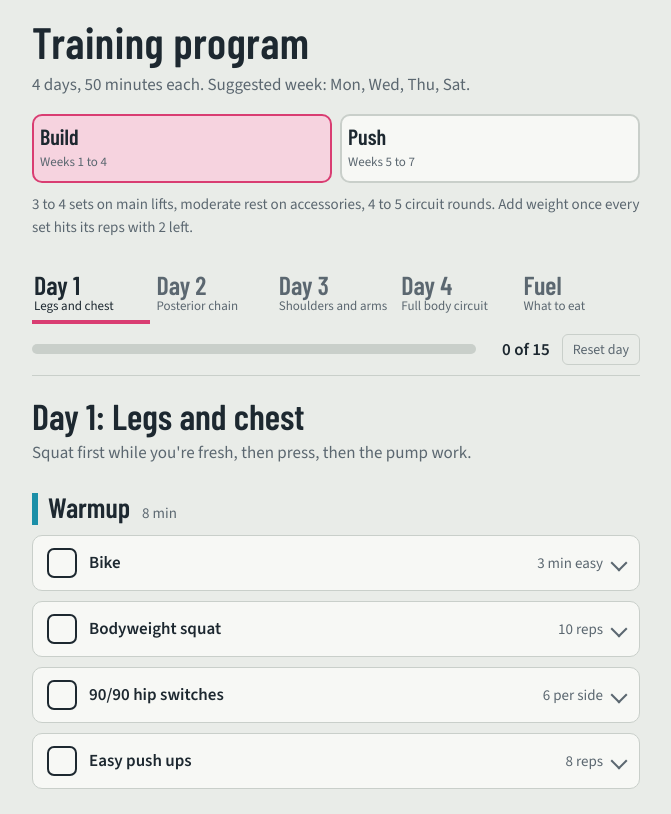
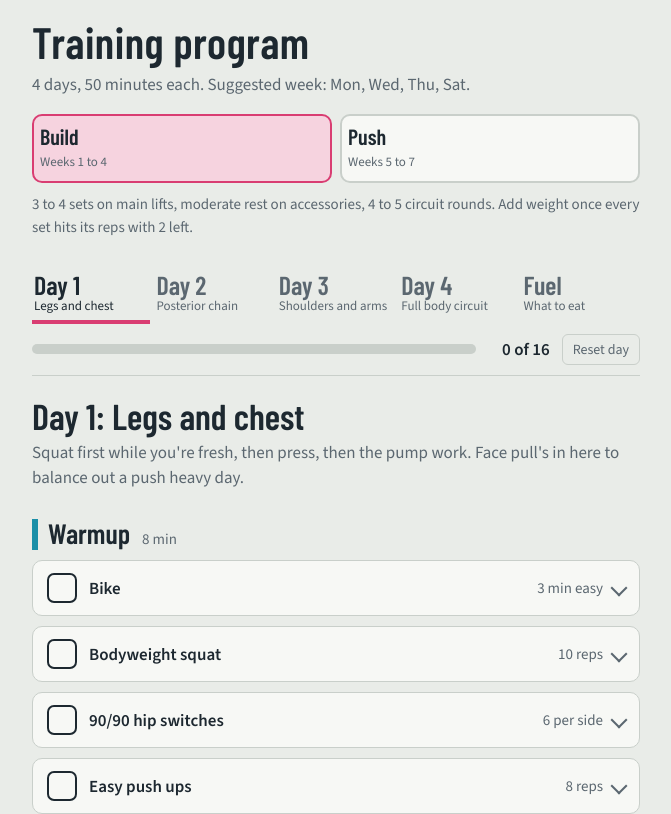
Before and after one commit to jdangelo84-appbuild/JD-Strength-Training, a plain HTML site: page index.html in a window 1280 px wide. Shown: the top 814 px of the page, without its empty margins (304-975 px from the left). Drawn offline with nearby package versions, Linux system fonts and the light colour scheme; a web font is replaced by a local one.

Commit message:
Add files via upload

```diff
--- a/index.html
+++ b/index.html
@@ -157,7 +157,7 @@ const ACC  = {dose:["3 x 12","4 x 10"], log:true};
 const ACC_REST = [45,45];
 
 const DAYS = [
-{ key:"d1", short:"Legs and chest", title:"Legs and chest", intro:"Squat first while you're fresh, then press, then the pump work.",
+{ key:"d1", short:"Legs and chest", title:"Legs and chest", intro:"Squat first while you're fresh, then press, then the pump work. Face pull's in here to balance out a push heavy day.",
   blocks:[
   {title:"Warmup", time:"8 min", soft:true, items:[
     {id:"bike", name:"Bike", dose:"3 min easy", hold:180, demo:"stationary bike warm up",
@@ -187,7 +187,10 @@ const DAYS = [
      feel:"Quads and glutes.", avoid:"Your lower back peeling off the seat at the bottom, or locking your knees at the top."},
     {...ACC, rest:ACC_REST, id:"cablefly", name:"Cable fly", demo:"standing cable fly chest",
      setup:"Cables at chest height, staggered stance, slight bend in the elbows.", move:"Bring your hands together in front like hugging a tree. Control it back.",
-     feel:"Chest squeezing at the middle.", avoid:"Bending your elbows more and turning it into a press."}
+     feel:"Chest squeezing at the middle.", avoid:"Bending your elbows more and turning it into a press."},
+    {id:"facepull1", name:"Face pull", dose:["3 x 15","4 x 12"], rest:ACC_REST, log:true, demo:"face pull cable rope form",
+     setup:"Cable at eye height with a rope.", move:"Pull toward your forehead, spreading the rope ends, elbows high.",
+     feel:"Rear shoulders and upper back.", avoid:"Yanking with your lower back."}
   ]},
   {title:"Core superset", time:"about 5 min", items:[
     {id:"kneeraise", name:"Hanging knee raise", dose:["3 x 10","3 x 12"], demo:"hanging knee raise form",
@@ -252,10 +255,16 @@ const DAYS = [
      setup:"Stand sideways to a cable at chest height, handle at your sternum.", move:"Press straight out, hold 2 sec, bring it back.",
      feel:"Trunk resisting the twist.", avoid:"Rotating toward the cable."}
   ]},
-  {title:"Suitcase carry", time:"about 4 min", items:[
-    {id:"suitcase", name:"Suitcase carry", dose:["3 walks per hand, 40 yd","4 walks per hand, 40 yd"], log:true, demo:"suitcase carry exercise",
-     setup:"1 heavy dumbbell or kettlebell in one hand.", move:"Walk tall and slow, switch hands each walk.",
-     feel:"The side opposite the weight holding you upright.", avoid:"Leaning toward the weight."}
+  {title:"Back extension", time:"about 3 min", note:"For posture, not just the back. Weak lower back extensors are a big driver of slouching by the end of a long day.", items:[
+    {id:"backext", name:"45 degree back extension", dose:["2 x 12","3 x 12"], rest:[45,45], log:true, demo:"45 degree back extension glute focus",
+     setup:"Pad just below your hip crease, feet locked in. Bodyweight, or hold a plate to your chest once bodyweight feels easy.",
+     move:"Hinge down at the hips, then rise until your body is a straight line. Stop there.",
+     feel:"Glutes and lower back holding you up, not straining.", avoid:"Leaning back past straight at the top. That's hyperextension, not the goal."}
+  ]},
+  {title:"Suitcase hold", time:"about 4 min", items:[
+    {id:"suitcase", name:"Suitcase hold", dose:["3 x 30 sec per side","3 x 40 sec per side"], rest:[30,30], log:true, demo:"suitcase hold standing core",
+     setup:"Stand tall, 1 heavy dumbbell or kettlebell hanging at your side.", move:"Just stand there and resist leaning. Switch sides after the time's up.",
+     feel:"The side opposite the weight working hard to keep you upright.", avoid:"Leaning toward the weight or letting your shoulder hike up."}
   ]},
   {title:"Cooldown", time:"4 min", soft:true, items:[
     {id:"latstretch", name:"Kneeling lat stretch", dose:"45 sec", hold:45, demo:"kneeling lat stretch bench",
@@ -275,7 +284,10 @@ const DAYS = [
     {id:"pullapart", name:"Band pull aparts", dose:"15 reps", demo:"band pull apart",
      setup:"Light band at chest height, arms straight.", move:"Pull apart until it touches your chest, control it back.", avoid:"Shrugging."},
     {id:"circles", name:"Arm circles", dose:"15 each direction", demo:"arm circles warm up",
-     setup:"Arms straight out to the sides.", move:"Small circles growing bigger, then reverse."}
+     setup:"Arms straight out to the sides.", move:"Small circles growing bigger, then reverse."},
+    {id:"openbook", name:"Thoracic open book", dose:"6 per side", demo:"thoracic open book stretch",
+     setup:"Lie on your side, knees stacked and bent to hip height, arms straight out, palms together.", move:"Keep knees glued together, lift the top arm up and over to the other side, eyes following your hand.",
+     feel:"Rotation through your upper back.", avoid:"Knees lifting apart. That means your lower back is twisting instead."}
   ]},
   {title:"Overhead press", time:"about 12 min", note:"Ramp sets first: bar x 8, 50% x 5, 70% x 3.", items:[
     {...MAIN, id:"ohp", name:"Standing overhead press", demo:"standing overhead press form",
```
